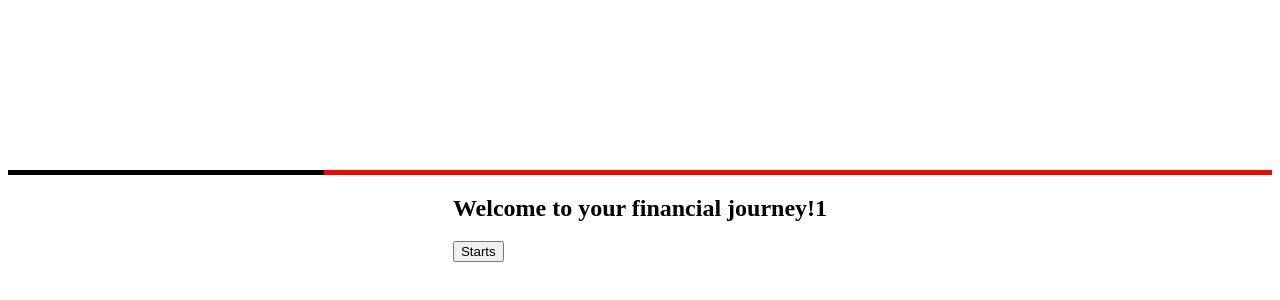
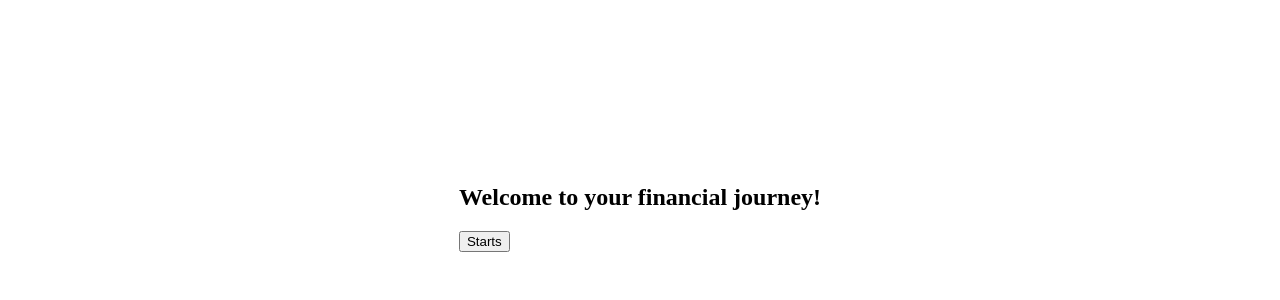
Before and after one commit to Arty2001/CONUHACKS_2024, a React (Create React App) app in the folder frontend/: page / in a window 1280 px wide. Shown: the part 192-492 px from the top of the page. Built offline with nearby package versions, Linux system fonts and the light colour scheme.

Commit message:
Abilash front end update

```diff
--- /dev/null
+++ b/frontend/src/App.css
@@ -0,0 +1,3 @@
+body{
+    margin:0;
+}
--- a/frontend/src/App.tsx
+++ b/frontend/src/App.tsx
@@ -2,6 +2,7 @@ import React from 'react';
 import { BrowserRouter as Router,Routes, Route, Link } from 'react-router-dom';
 import Home from './pages/Home';
 import StoryLine from './pages/StoryLine';
+import './App.css'
 
 function App() {
   return (
--- a/frontend/src/components/QuestionPage.tsx
+++ b/frontend/src/components/QuestionPage.tsx
@@ -6,14 +6,15 @@ interface QuestionPageProps{
 
 function QuestionPage({page}: QuestionPageProps){
     return (
-        <div style={{display:'flex' , width:'100%',height: 5}}>
-            <div style={{backgroundColor: page > 0 ? "black" : 'red', flexGrow:1}}>
+        <div style={{display:'flex' , width:'100%',height: 5, alignSelf: 'flex-start'}}>
+            <div style={{backgroundColor: page > 0 ? "green" : 'grey', flexGrow:1, margin: '0 5px'}}>
+                <h2> Page 1 of 4</h2>
             </div>
-            <div style={{backgroundColor: page > 2 ? "black" : 'red', flexGrow:1}}>
+            <div style={{backgroundColor: page > 1 ? "green" : 'grey', flexGrow:1, margin: '0 5px'}}>
             </div>
-            <div style={{backgroundColor: page > 1 ? "black" : 'red', flexGrow:1}}>
+            <div style={{backgroundColor: page > 2 ? "green" : 'grey', flexGrow:1, margin: '0 5px'}}>
             </div>
-            <div style={{backgroundColor: page > 2 ? "black" : 'red', flexGrow:1}}>
+            <div style={{backgroundColor: page > 3 ? "green" : 'grey', flexGrow:1, margin: '0 5px'}}>
             </div>
         </div>
     )
--- a/frontend/src/pages/Home.tsx
+++ b/frontend/src/pages/Home.tsx
@@ -3,35 +3,35 @@ import React, { useEffect, useState } from 'react';
 import QuestionPage from '../components/QuestionPage';
 
 function Home() {
-  const [page, setPage] = useState<number>(1);
+  const [page, setPage] = useState<number>(0);
 
-  return (
-
+  return (<>
     <div style={{display:'flex', flexDirection:'column', width: '100%', height: '100vh', justifyContent: 'center', alignItems:'center'}}>
-      <QuestionPage page={page}/>
+      {page !== 0 && <QuestionPage page={page}/>}
       <AnimatePresence>
       {page ===0 && <div>
         <h2>Welcome to your financial journey! </h2>
-        <button> Starts</button>
+        <button onClick={()=>{setPage((prev)=>{return prev+1})}}> Starts</button>
       </div> }
       {page ===1 && <div>
         <h2>Welcome to your financial journey!1 </h2>
-        <button> Starts</button>
+        <button onClick={()=>{setPage((prev)=>{return prev+1})}}> Starts</button>
       </div> }
       {page ===2 && <div>
         <h2>Welcome to your financial journey!2 </h2>
-        <button> Starts</button>
+        <button onClick={()=>{setPage((prev)=>{return prev+1})}}> Starts</button>
       </div> }
       {page ===3 && <div>
         <h2>Welcome to your financial journey!3 </h2>
-        <button> Starts</button>
+        <button onClick={()=>{setPage((prev)=>{return prev+1})}}> Starts</button>
       </div> }
       {page ===4 && <div>
         <h2>Welcome to your financial journey!4 </h2>
-        <button> Starts</button>
+        <button onClick={()=>{setPage((prev)=>{return prev+1})}}> Starts</button>
       </div> }
       </AnimatePresence>
     </div>
+    </>
   );
 }
 
```
